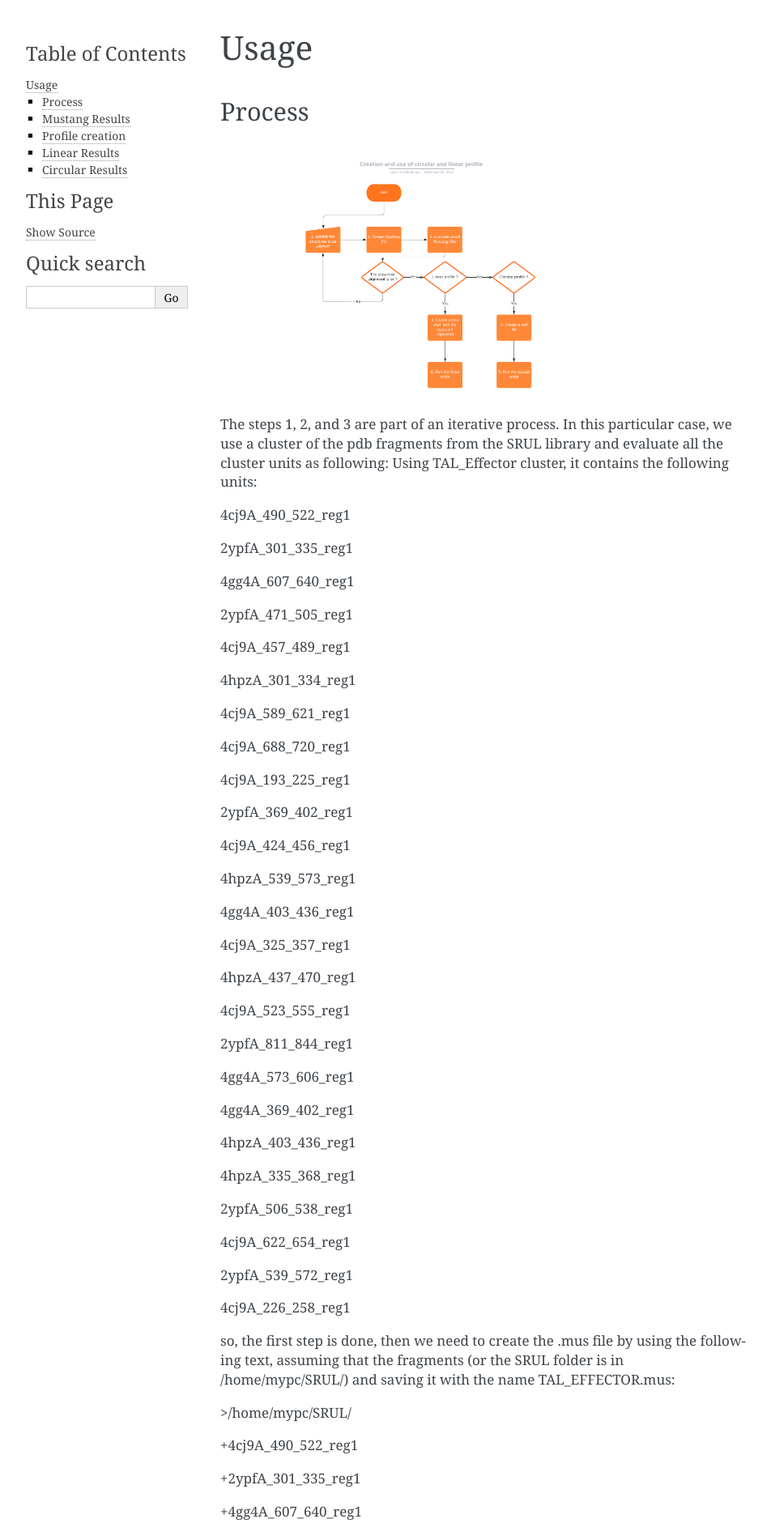
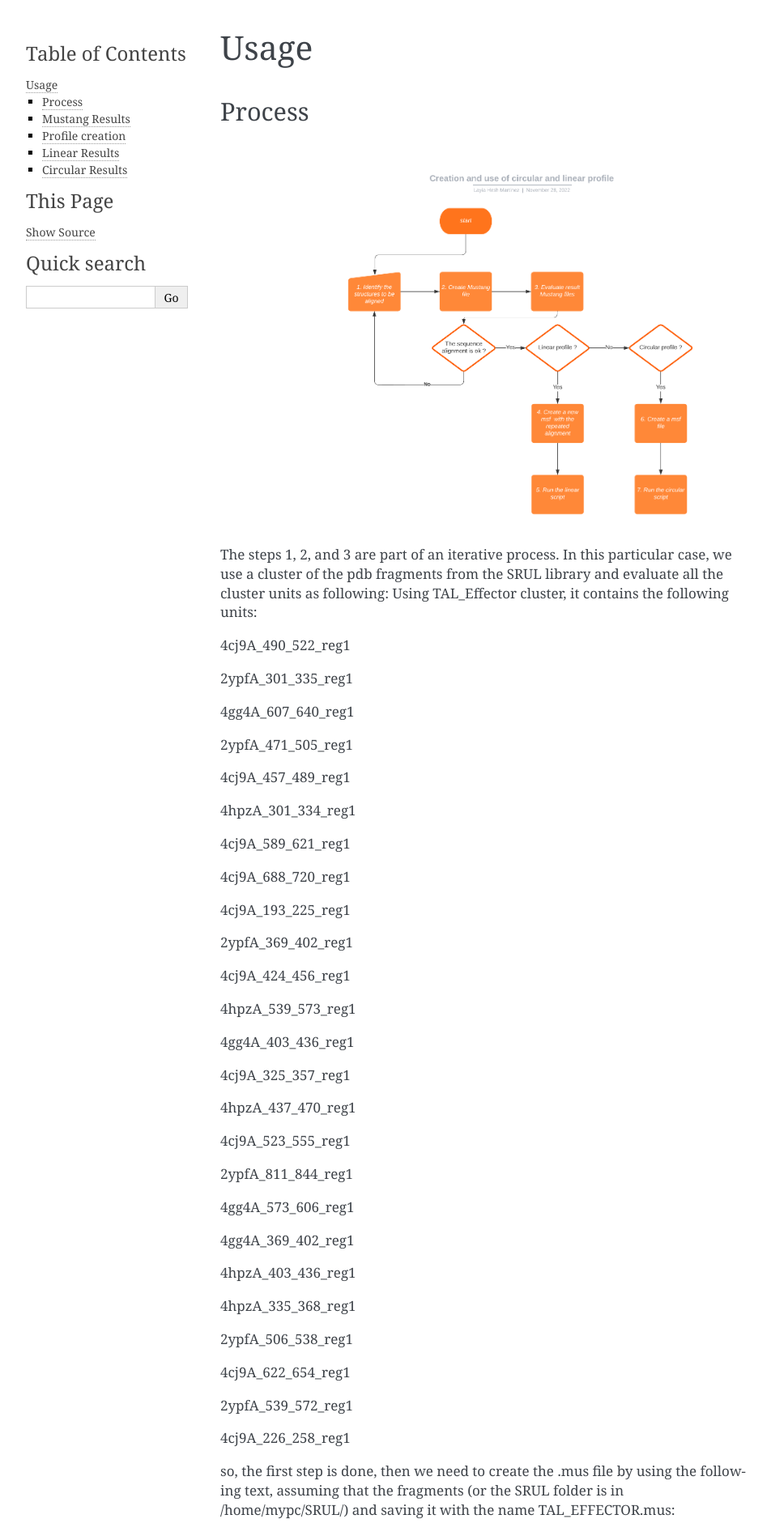
Before and after one commit to DraLaylaHirsh/MRFprofilesCreation, a Sphinx documentation site: the page built from docs/CreationProcess.rst, in a window 1280 px wide. Shown: the top 1897 px of the page at 81% size, without its empty margins (148-1100 px from the left). Built offline with Sphinx 7.4.7, drawn with Linux system fonts in a browser that asks for light colours.

Commit message:
Update CreationProcess.rst

```diff
--- a/docs/CreationProcess.rst
+++ b/docs/CreationProcess.rst
@@ -8,8 +8,8 @@ Process
 
 
 .. image:: /images/CreationProcess.png
-  :width: 400
-  :alt: Alternative text
+  :width: 600
+  :alt: "Alternative text"
 
 The steps 1, 2, and 3 are part of an iterative process.
 In this particular case, we use a cluster of the pdb fragments from the SRUL library and evaluate all the cluster units as following:
```
